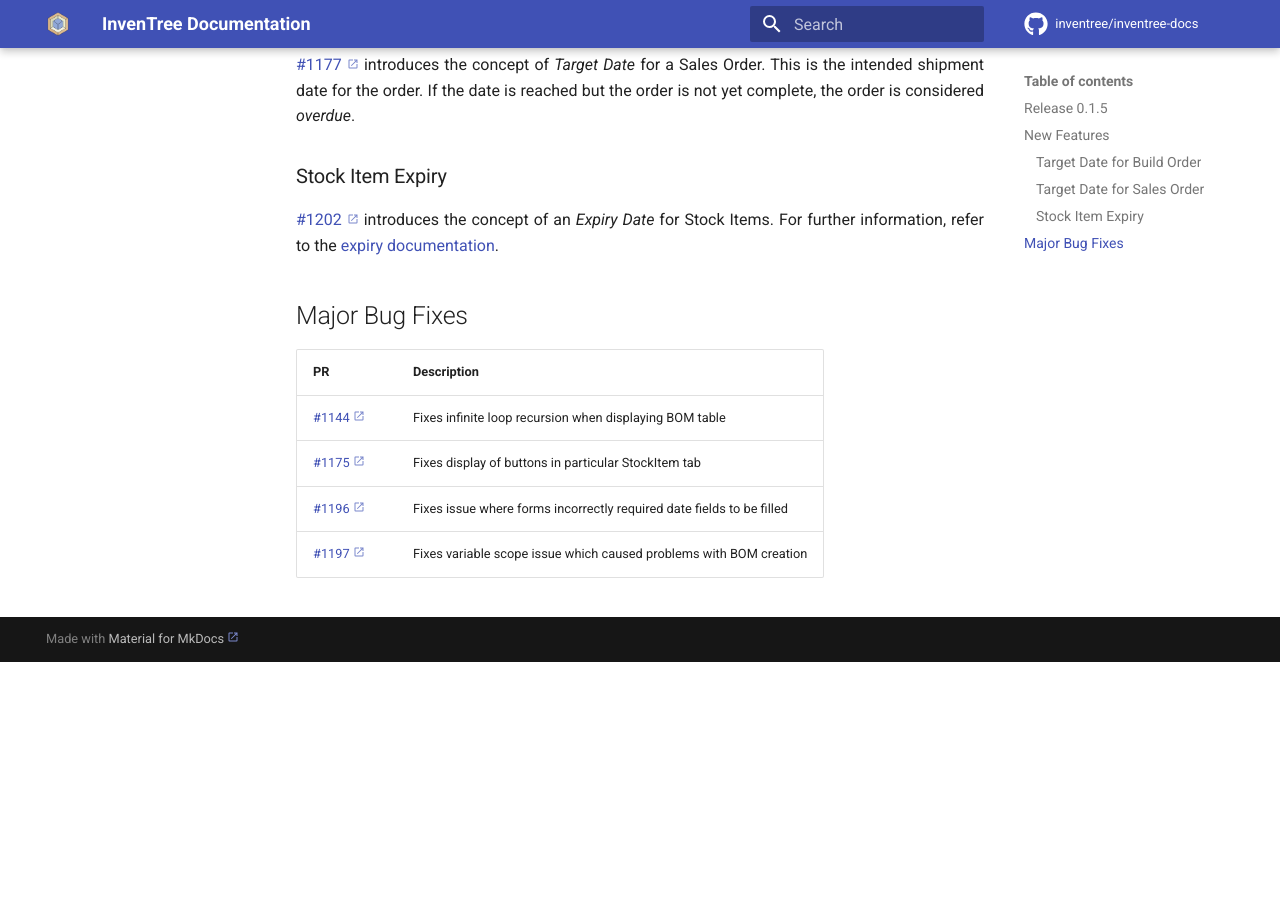
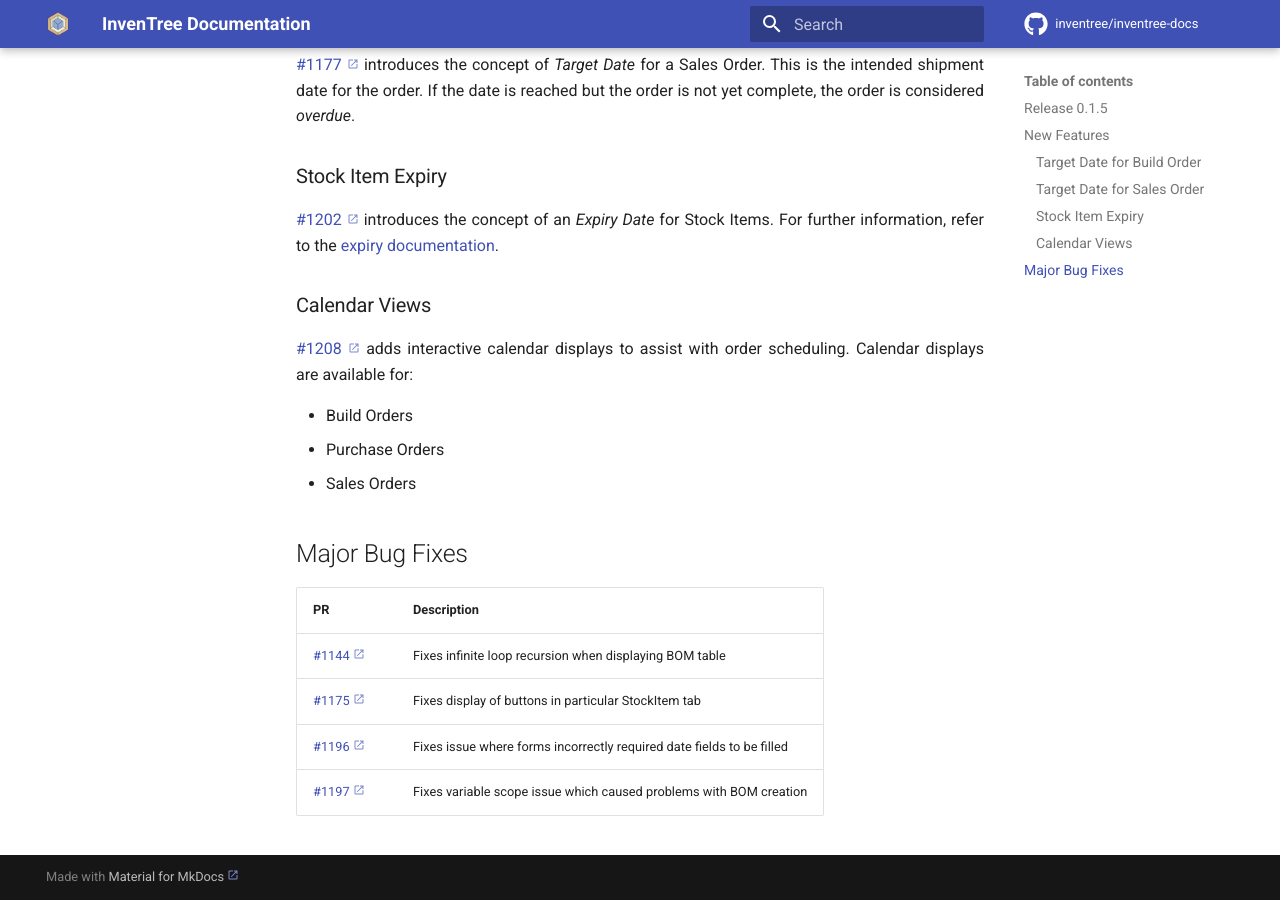
Before and after one commit to inventree/inventree-docs, an MkDocs documentation site: the page built from docs/releases/0.1.5.md, in a window 1280 px wide and 900 px high, scrolled down 637 px. Built offline with MkDocs 1.6.1 and Material for MkDocs 9.7.7, drawn with Linux system fonts in a browser that asks for light colours; a script that is not in the unit is left out; comment, search, counter and statistics services are not loaded; before the commit the page ends 1299 px from its top, so only the background shows below that.

Commit message:
Update 0.1.5.md
Add description for new calendar views feature

```diff
--- a/docs/releases/0.1.5.md
+++ b/docs/releases/0.1.5.md
@@ -25,6 +25,14 @@ Refer to the [build documentation](../../build/build/#overdue-builds) for more i
 
 [#1202](https://github.com/inventree/InvenTree/pull/1202) introduces the concept of an *Expiry Date* for Stock Items. For further information, refer to the [expiry documentation](../../stock/expiry).
 
+### Calendar Views
+
+[#1208](https://github.com/inventree/InvenTree/pull/1208) adds interactive calendar displays to assist with order scheduling. Calendar displays are available for:
+
+- Build Orders
+- Purchase Orders
+- Sales Orders
+
 ## Major Bug Fixes
 
 | PR | Description |
```
